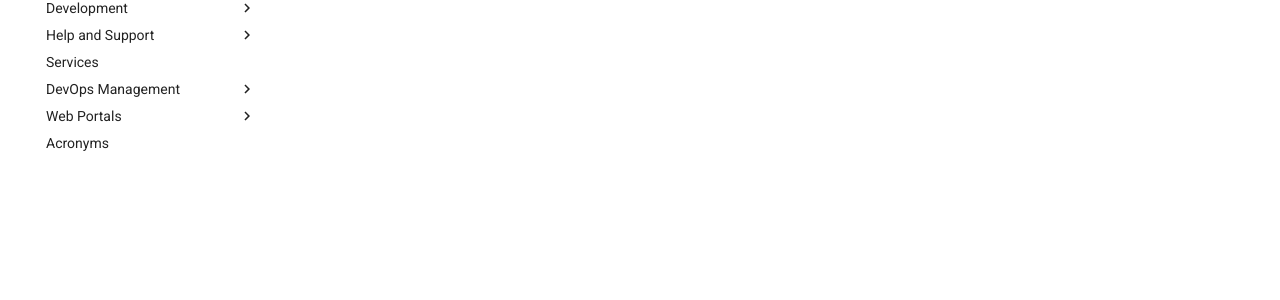
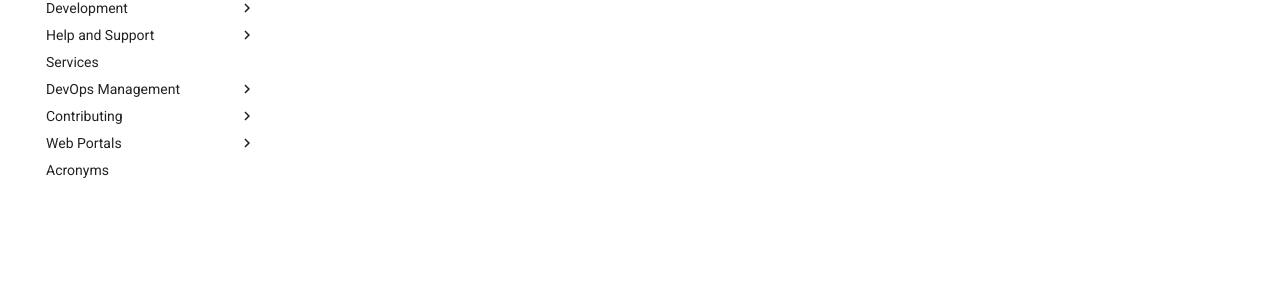
Before and after one commit to ULHPC/ulhpc-docs, an MkDocs documentation site: the page built from docs/index.md, in a window 1280 px wide. Shown: the part 525-825 px from the top of the page. Built offline with MkDocs 1.6.1 and Material for MkDocs 9.7.7, drawn with Linux system fonts in a browser that asks for light colours.

```diff
--- a/mkdocs.yml
+++ b/mkdocs.yml
@@ -232,6 +232,8 @@ nav:
     - Monitoring: 'infra/monitoring.md'
     - Virtualization:
       - KVM: 'virtualization/kvm/index.md'
+  - Contributing:
+    - Overview: 'contributing/index.md'
   ##############
   - Web Portals:
     - ULHPC Website: https://hpc.uni.lu
```
